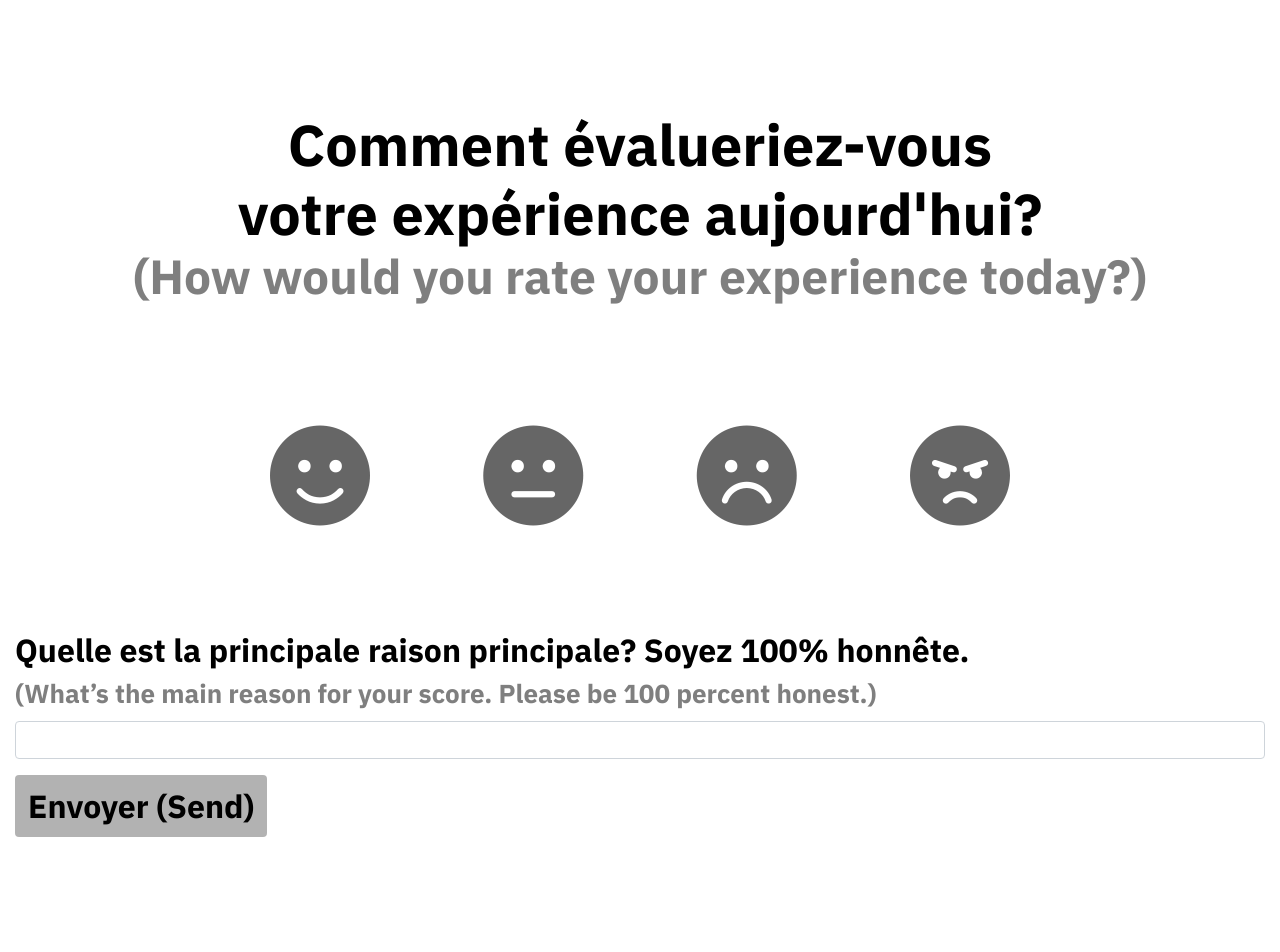
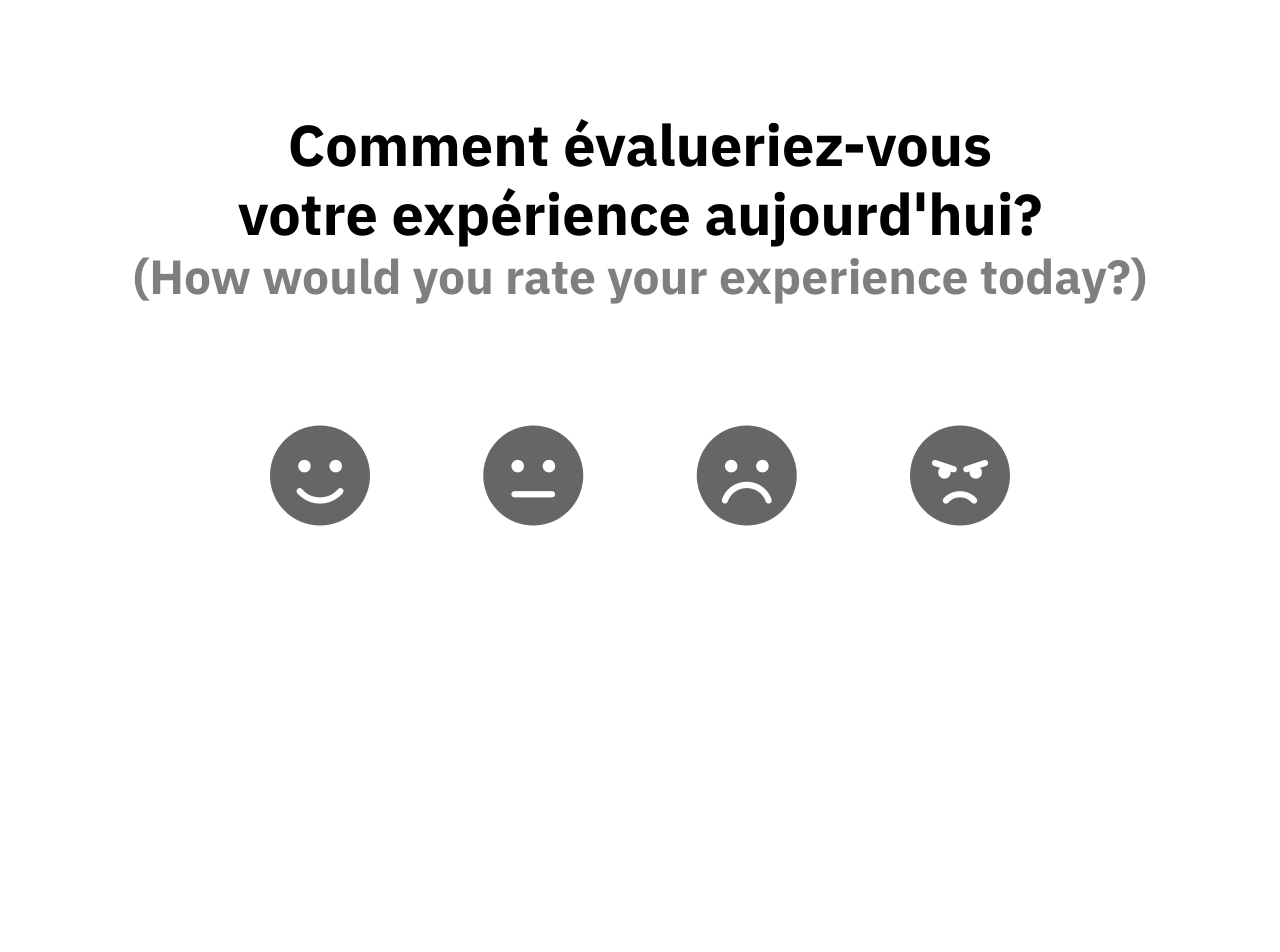
Before and after one commit to bmeunier/happyornot, a plain HTML site: page index.html in a window 1280 px wide. Shown: the top 952 px of the page. Drawn offline with Linux system fonts and the light colour scheme.

Commit message:
Update style.css

```diff
--- a/style.css
+++ b/style.css
@@ -421,3 +421,6 @@ h1,h2,h3,h4,h5,h6,p,label,.btn,a{
 	}
 
 }
+
+.section-mood { padding-bottom: 1000px; }
+.section-why { padding-bottom: 1000px; }
```
